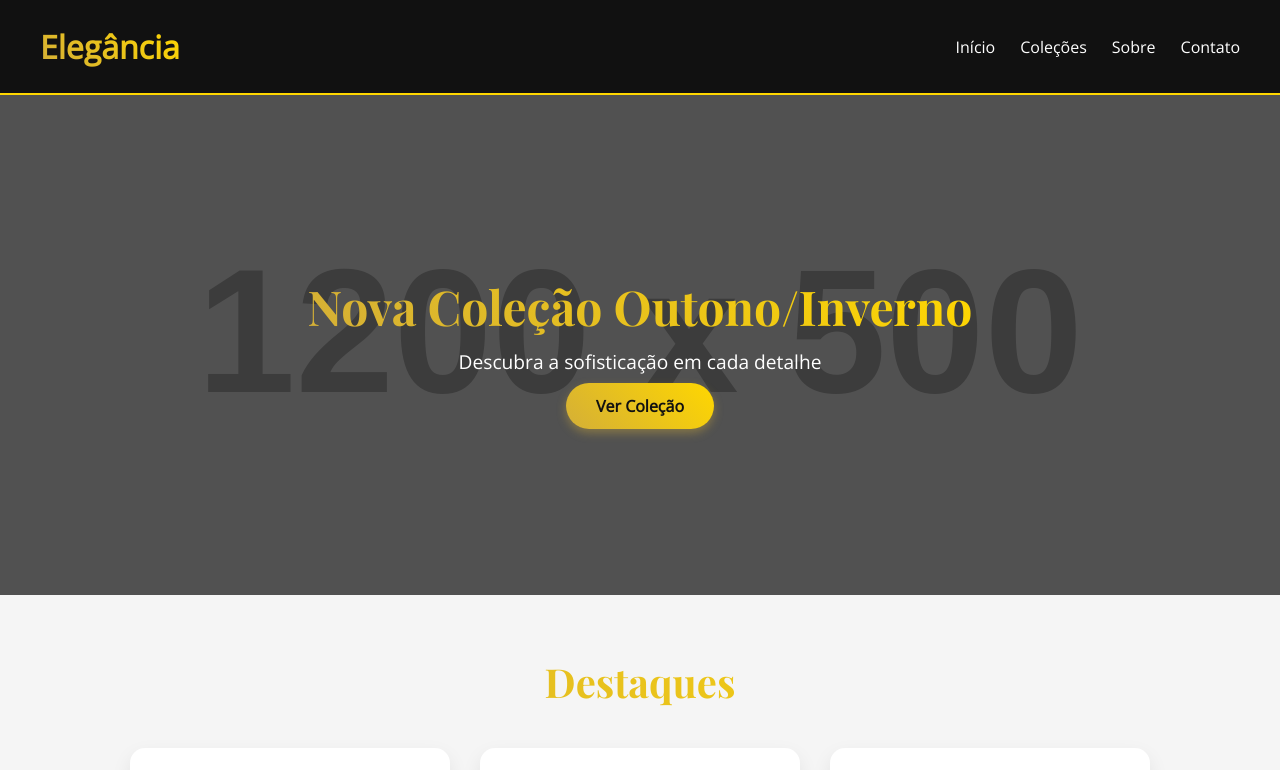
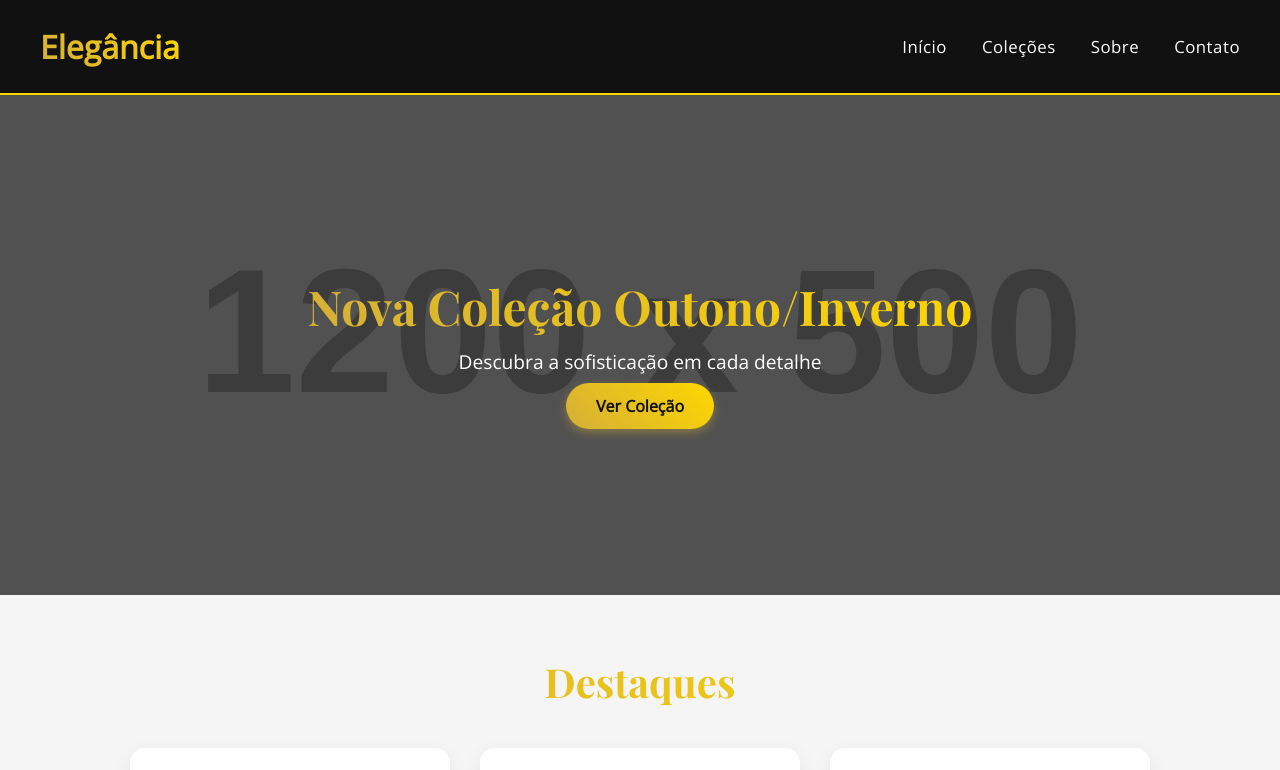
Before and after one commit to Danilo-MartinsM/Maindmoon, a plain HTML site: page index.html in a window 1280 px wide. Shown: the top 770 px of the page. Drawn offline with nearby package versions, Linux system fonts and the light colour scheme; placeholder pictures from the web are drawn by us.

Commit message:
Update style.css

```diff
--- a/style.css
+++ b/style.css
@@ -43,18 +43,43 @@
   nav ul {
     display: flex;
     list-style: none;
-    gap: 25px;
+    gap: 35px;
+    margin: 0;
+    padding: 0;
+  }
+
+  nav ul li {
+    position: relative;
   }
 
   nav ul li a {
     color: var(--branco);
     text-decoration: none;
-    font-size: 1em;
-    transition: color 0.3s;
+    font-size: 1.05em;
+    font-weight: 500;
+    padding: 8px 0;
+    transition: color 0.3s ease;
+    letter-spacing: 0.5px;
+    position: relative;
+  }
+
+  nav ul li a::after {
+    content: '';
+    position: absolute;
+    bottom: 0;
+    left: 0;
+    height: 2px;
+    width: 0%;
+    background-color: var(--dourado-solid);
+    transition: width 0.3s ease;
   }
 
   nav ul li a:hover {
     color: var(--dourado-solid);
+  }
+
+  nav ul li a:hover::after {
+    width: 100%;
   }
 
   .banner {
```
